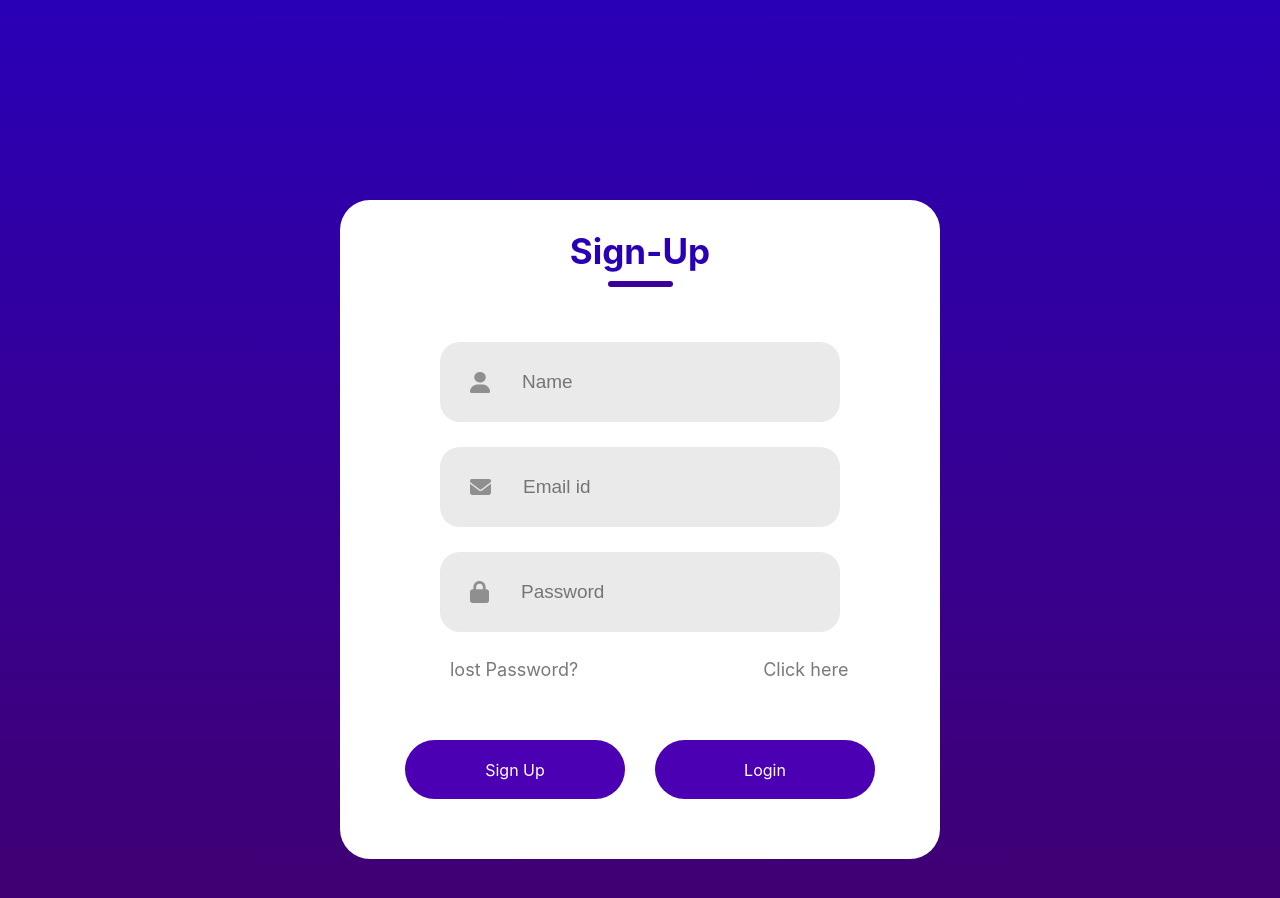
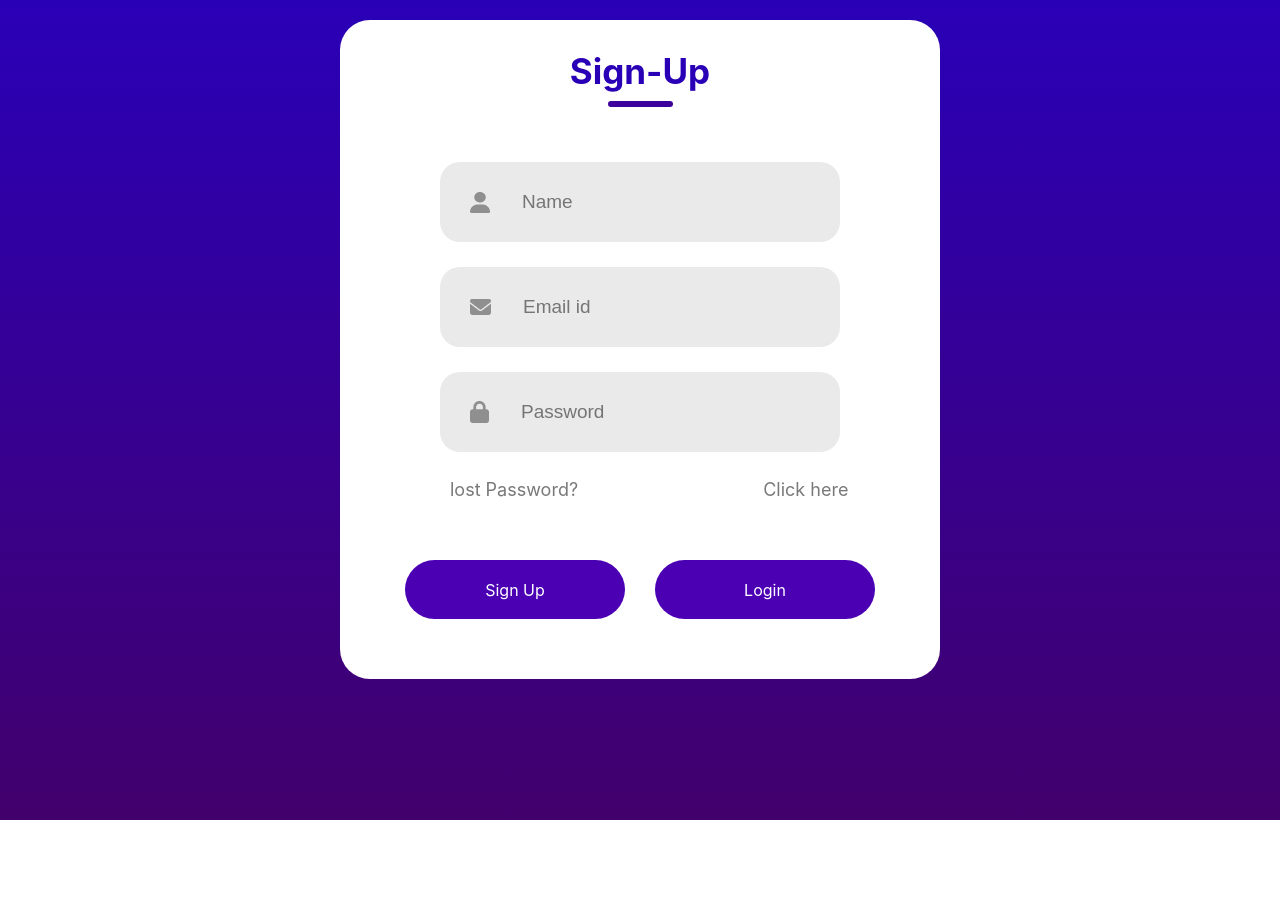
Before and after one commit to RamadanDY/login-signup-React, a React (Create React App) app: page / in a window 1280 px wide. Shown: the top 898 px of the page. After the commit the page ends 820 px from the top, so only its background shows below. Built offline with nearby package versions, Linux system fonts and the light colour scheme.

Commit message:
backend soon

```diff
--- a/src/Components/Signup-Login/LoginSignup.css
+++ b/src/Components/Signup-Login/LoginSignup.css
@@ -3,7 +3,7 @@
   display: flex;
   flex-direction: column;
   margin: auto;
-  margin-top: 200px;
+  margin-top: 20px;
   width: 600px;
   background: white;
   border-radius: 30px;
--- a/src/Components/Signup-Login/LoginSignup.jsx
+++ b/src/Components/Signup-Login/LoginSignup.jsx
@@ -12,9 +12,9 @@
             <div className="underline"></div>
         </div>
         <div className="inputs">
-            <div className="input">
+            <div className="input" >
                 <img src={person_icon} alt="" />
-                <input type="text" placeholder='Name'/>
+                <input type="text" placeholder='Name' autoFocus/>
             </div>
             <div className="input">
                 <img src={email_icon} alt="" />
```
